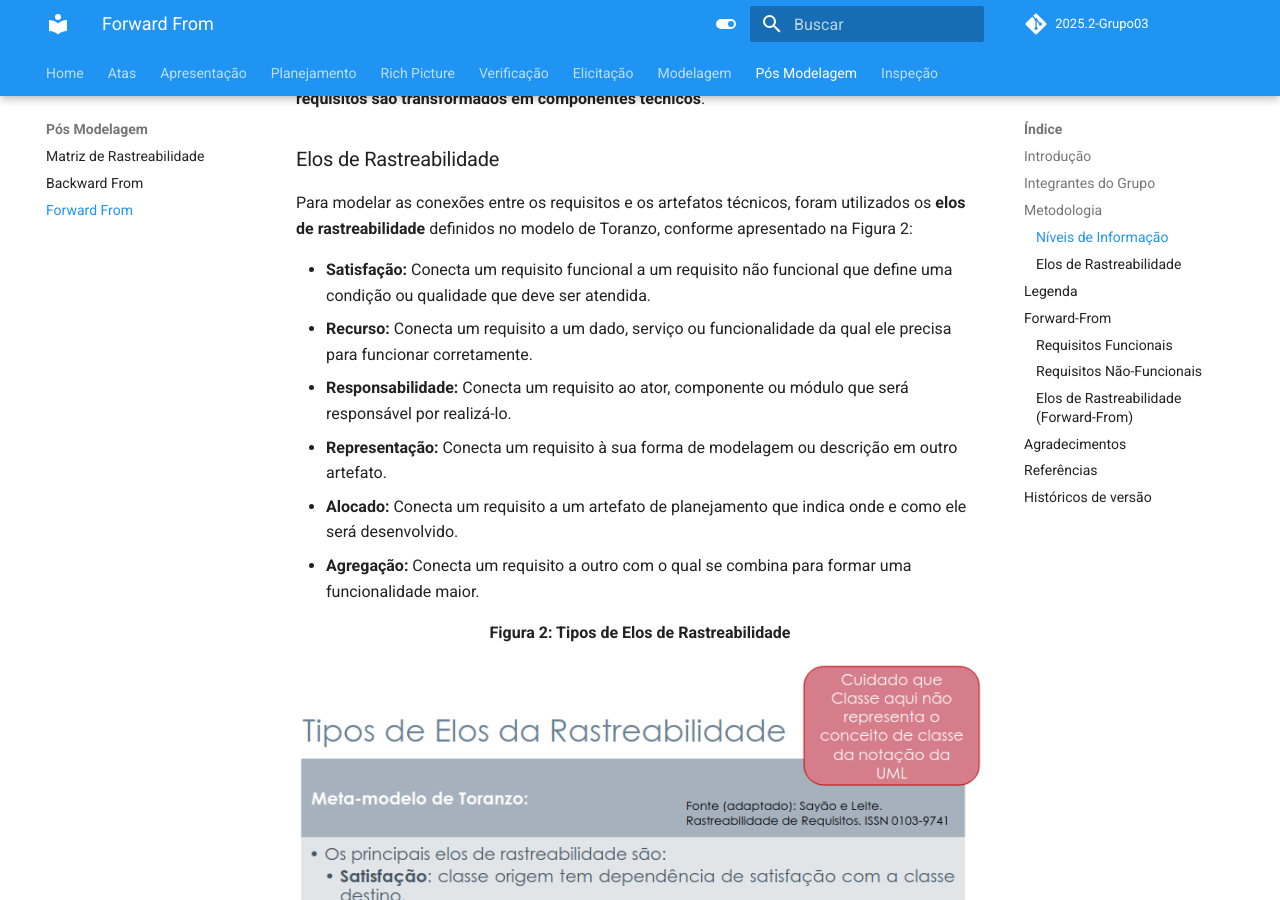
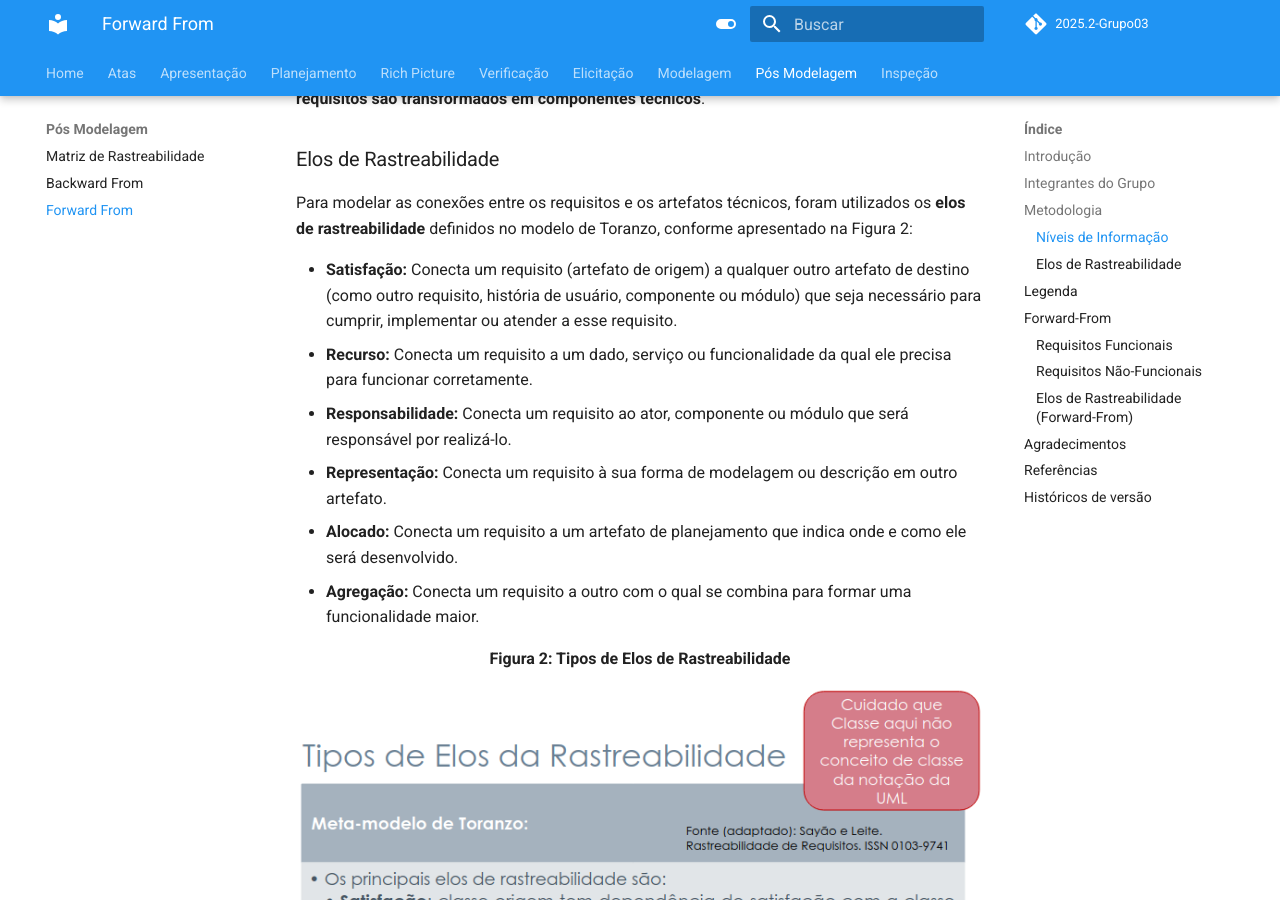
Before and after one commit to Requisitos-de-Software/2025.2-Grupo03, an MkDocs documentation site: the page built from docs/Pos-modelagem/forward.md, in a window 1280 px wide and 900 px high, scrolled down 2192 px. Built offline with MkDocs 1.6.1 and Material for MkDocs 9.7.7, drawn with Linux system fonts in a browser that asks for light colours; comment, search, counter and statistics services are not loaded.

Commit message:
Update forward.md

```diff
--- a/docs/Pos-modelagem/forward.md
+++ b/docs/Pos-modelagem/forward.md
@@ -50,7 +50,7 @@ No contexto da **rastreabilidade Forward-From**, o objetivo é **conectar os req
 
 Para modelar as conexões entre os requisitos e os artefatos técnicos, foram utilizados os **elos de rastreabilidade** definidos no modelo de Toranzo, conforme apresentado na Figura 2:
 
-- **Satisfação:** Conecta um requisito funcional a um requisito não funcional que define uma condição ou qualidade que deve ser atendida.
+- **Satisfação:** Conecta um requisito (artefato de origem) a qualquer outro artefato de destino (como outro requisito, história de usuário, componente ou módulo) que seja necessário para cumprir, implementar ou atender a esse requisito.
 - **Recurso:** Conecta um requisito a um dado, serviço ou funcionalidade da qual ele precisa para funcionar corretamente.
 - **Responsabilidade:** Conecta um requisito ao ator, componente ou módulo que será responsável por realizá-lo.
 - **Representação:** Conecta um requisito à sua forma de modelagem ou descrição em outro artefato.
```
